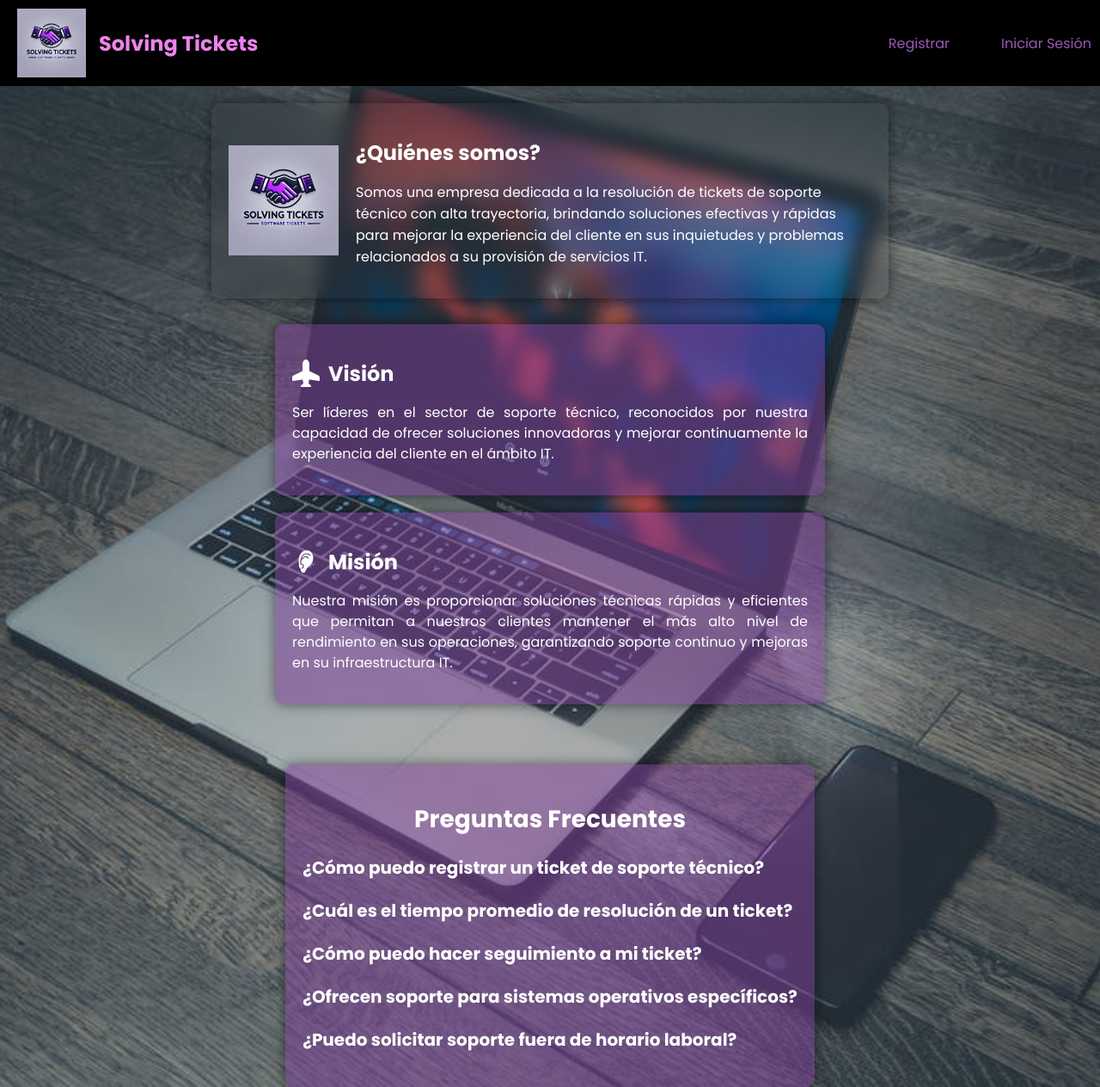
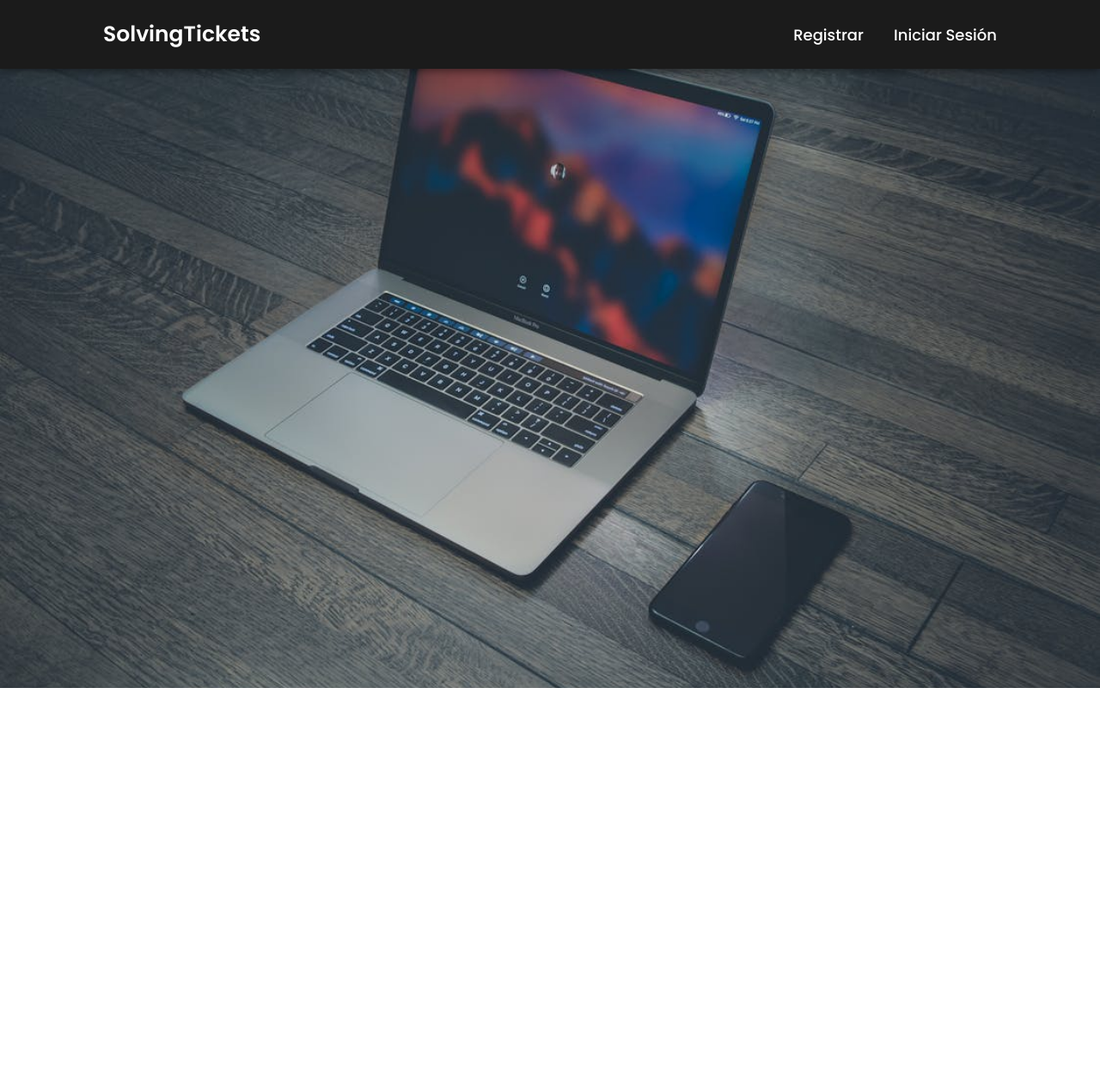
Before and after one commit to duendecillo2/SolvingTickets, a React (Create React App) app in the folder FrontEnd/tickets-react/: page / in a window 1280 px wide. Shown: the whole page at 86% size. After the commit the page ends 800 px from the top, so only its background shows below. Built offline with nearby package versions, Linux system fonts and the light colour scheme.

Commit message:
Exposicion 3

```diff
--- a/FrontEnd/tickets-react/src/App.css
+++ b/FrontEnd/tickets-react/src/App.css
@@ -1,5 +1,9 @@
 body {
-    background-color: #000;
-    margin: 0; /* Asegúrate de que no haya márgenes /
-    padding-top: 80px; / Espacio para el navbar */
+    font-family: 'Poppins', sans-serif;
+    background-image: url('./imagenes/pexels-photo-303383.jpeg');
+    background-repeat: no-repeat;
+    background-size: cover;
+    background-position: center;
+    background-attachment: fixed; /* Esto mantiene el fondo estático */
+    color: rgb(3, 3, 3);
 }
--- a/FrontEnd/tickets-react/src/components/NavBar.jsx
+++ b/FrontEnd/tickets-react/src/components/NavBar.jsx
@@ -1,29 +1,33 @@
 import React from 'react';
-import { Link } from 'react-router-dom';
-import '../styles/NavBarHomePage.css';
-import logo from '../media/logo.png';
+import { Link, useNavigate } from 'react-router-dom';
+import '../styles/NavBar.css';
 
-const NavBar = ({ links }) => {
+const Navbar = ({ links }) => {
+    const navigate = useNavigate();
+
+    const handleLogout = () => {
+        // Elimina el token del localStorage
+        localStorage.removeItem('token');
+        // Redirige al usuario a la página de inicio de sesión
+        navigate('/login');
+    };
+
     return (
         <nav className="navbar">
-            <div className="logo-container">
-                <img
-                    src={logo}
-                    alt="Logo"
-                    className="navbar-logo"
-                    onClick={() => window.location.reload()}
-                />
-                <span className="navbar-title">Solving Tickets</span>
-            </div>
-            <ul>
-                {links.map((link) => (
-                    <li key={link.path}>
-                        <Link to={link.path}>{link.label}</Link>
-                    </li>
+            <h1 className="logo">SolvingTickets</h1>
+            <nav>
+                {links.map((link, index) => (
+                    link.label === 'Cerrar Sesión' ? (
+                        <span key={index} onClick={handleLogout} className="navbar-link">
+                            {link.label}
+                        </span>
+                    ) : (
+                        <Link key={index} to={link.path} className="navbar-link">{link.label}</Link>
+                    )
                 ))}
-            </ul>
+            </nav>
         </nav>
     );
 };
 
-export default NavBar;
+export default Navbar;
--- a/FrontEnd/tickets-react/src/pages/HomePage.js
+++ b/FrontEnd/tickets-react/src/pages/HomePage.js
@@ -1,9 +1,7 @@
-import React, { useState } from 'react';
+// src/pages/HomePage.js
+import React from 'react';
 import Navbar from '../components/NavBar';
-import '../styles/HomePage.css'; // Asegúrate de tener estilos para la página
-import logo from '../media/logo.png'; // Importa el logo desde la ruta correcta
-import { GiHumanEar } from "react-icons/gi"; // Importa el ícono para Misión
-import { BsAirplaneFill } from "react-icons/bs";
+import '../styles/HomePage.css'
 
 const HomePage = () => {
     const links = [
@@ -11,78 +9,11 @@ const HomePage = () => {
         { path: '/login', label: 'Iniciar Sesión' },
     ];
 
-    const [activeQuestion, setActiveQuestion] = useState(null); // Estado para controlar qué pregunta está activa
-
-    const toggleQuestion = (index) => {
-        setActiveQuestion(activeQuestion === index ? null : index);
-    };
-
-    const faqs = [
-        {
-            question: "¿Cómo puedo registrar un ticket de soporte técnico?",
-            answer: "Puedes registrar un ticket desde nuestra página principal, haciendo clic en el botón 'Registrar'. Solo necesitas completar el formulario con la información solicitada y nuestro equipo comenzará a trabajar en tu solicitud."
-        },
-        {
-            question: "¿Cuál es el tiempo promedio de resolución de un ticket?",
-            answer: "El tiempo de resolución depende de la complejidad del problema, pero nuestro equipo se esfuerza en resolver el 90% de los casos en menos de 24 horas."
-        },
-        {
-            question: "¿Cómo puedo hacer seguimiento a mi ticket?",
-            answer: "Puedes hacer seguimiento a tu ticket iniciando sesión en nuestra plataforma con las credenciales que creaste al registrar el ticket. Allí verás el estado actualizado de tu solicitud."
-        },
-        {
-            question: "¿Ofrecen soporte para sistemas operativos específicos?",
-            answer: "Sí, ofrecemos soporte para una amplia variedad de sistemas operativos, incluidos Windows, macOS, y varias distribuciones de Linux. Asegúrate de especificar tu sistema al crear el ticket."
-        },
-        {
-            question: "¿Puedo solicitar soporte fuera de horario laboral?",
-            answer: "Contamos con un equipo de guardia que ofrece soporte 24/7 en casos de emergencia. Si necesitas asistencia fuera del horario regular, marca la opción de 'Soporte de Emergencia' al registrar tu ticket."
-        },
-    ];
-
     return (
-        <div className="container">
-            <Navbar links={links} className="navbar" />
-            <div className="floating-container">
-                <img src={logo} alt="Logo" className="middle-logo" />
-                <div className="about-us">
-                    <h2>¿Quiénes somos?</h2>
-                    <p>
-                        Somos una empresa dedicada a la resolución de tickets de soporte técnico con alta trayectoria,
-                        brindando soluciones efectivas y rápidas para mejorar la experiencia del cliente en sus inquietudes y problemas relacionados a su provisión de servicios IT.
-                    </p>
-                </div>
-            </div>
-
-            <div className="vision-mission-container">
-                <div className="vision">
-                    <h2><BsAirplaneFill />Visión</h2>
-                    <p>
-                        Ser líderes en el sector de soporte técnico, reconocidos por nuestra capacidad de ofrecer soluciones innovadoras y mejorar continuamente la experiencia del cliente en el ámbito IT.
-                    </p>
-                </div>
-                <div className="mission">
-                    <h2><GiHumanEar /> Misión</h2>
-                    <p>
-                        Nuestra misión es proporcionar soluciones técnicas rápidas y eficientes que permitan a nuestros clientes mantener el más alto nivel de rendimiento en sus operaciones, garantizando soporte continuo y mejoras en su infraestructura IT.
-                    </p>
-                </div>
-            </div>
-
-            {/* Nueva sección de preguntas frecuentes */}
-            <div className="faq-container">
-                <h2>Preguntas Frecuentes</h2>
-                {faqs.map((faq, index) => (
-                    <div key={index} className="faq-item">
-                        <h3 onClick={() => toggleQuestion(index)} style={{ cursor: 'pointer' }}>
-                            {faq.question}
-                        </h3>
-                        {activeQuestion === index && (
-                            <p>{faq.answer}</p>
-                        )}
-                    </div>
-                ))}
-            </div>
+        <div>
+            <Navbar links={links} />
+            <h1>Bienvenido a la Página Principal</h1>
+            <p>Aquí puedes registrarte o iniciar sesión.</p>
         </div>
     );
 };
--- a/FrontEnd/tickets-react/src/styles/HomePage.css
+++ b/FrontEnd/tickets-react/src/styles/HomePage.css
@@ -1,34 +1,24 @@
 @import url('https://fonts.googleapis.com/css2?family=Poppins:wght@300;400;500;600;700;800;900&display=swap');
-
-body {
-    margin: 0;
-    font-family: 'Poppins', sans-serif;
-    background-image: url('../media/fondo.jpeg');
-    background-repeat: no-repeat;
-    background-size: cover;
-    background-position: center;
-    color: white;
-}
 
 .container {
     display: flex;
     flex-direction: column;
     align-items: center;
-    justify-content: flex-start;
-    min-height: 100vh;
+    justify-content: center;
+    height: 100vh;
     position: relative;
-    padding-top: 100px;
 }
 
 .floating-container {
     display: flex;
     align-items: center;
     justify-content: center;
-    margin-top: 20px;
+    margin-top: 50px;
     padding: 20px;
     border-radius: 10px;
     backdrop-filter: blur(10px);
     box-shadow: 0 0 15px rgba(0, 0, 0, 0.5);
+    animation: background-change 5s ease infinite;
 }
 
 .middle-logo {
@@ -51,77 +41,14 @@ body {
     font-size: 16px;
 }
 
-.vision-mission-container {
-    display: flex;
-    flex-direction: column;
-    align-items: center;
-    justify-content: center;
-    margin-top: 30px;
+@keyframes background-change {
+    0% {
+        background-color: rgba(125, 60, 152, 0.5);
+    }
+    50% {
+        background-color: rgba(255, 105, 180, 0.5);
+    }
+    100% {
+        background-color: rgba(125, 60, 152, 0.5);
+    }
 }
-
-.vision, .mission {
-    max-width: 600px;
-    margin-bottom: 20px;
-    padding: 20px;
-    background-color: rgba(125, 60, 152, 0.5);
-    border-radius: 10px;
-    box-shadow: 0 0 15px rgba(0, 0, 0, 0.5);
-    color: #fff;
-}
-
-.vision h2, .mission h2 {
-    font-size: 24px;
-    margin-bottom: 10px;
-    color: white;
-    display: flex;
-    align-items: center;
-}
-
-.vision h2 svg, .mission h2 svg {
-    margin-right: 10px;
-    font-size: 32px;
-}
-
-.vision p, .mission p {
-    font-size: 16px;
-    line-height: 1.5;
-    text-align: justify;
-}
-
-.faq-container {
-    margin-top: 50px;
-    padding: 20px;
-    max-width: 800px;
-    background-color: rgba(125, 60, 152, 0.5);
-    border-radius: 10px;
-    box-shadow: 0 0 15px rgba(0, 0, 0, 0.5);
-    color: white;
-}
-
-.faq-container h2 {
-    font-size: 28px;
-    margin-bottom: 20px;
-    text-align: center;
-}
-
-.faq-item {
-    margin-bottom: 20px;
-}
-
-.faq-item h3 {
-    font-size: 20px;
-    margin-bottom: 10px;
-    color: white;
-    transition: color 0.3s ease;
-}
-
-.faq-item h3:hover {
-    color: #ffcc00;
-}
-
-.faq-item p {
-    font-size: 16px;
-    line-height: 1.5;
-    color: white;
-    text-align: justify;
-}
--- a/FrontEnd/tickets-react/src/styles/LoginRegisterForm.module.css
+++ b/FrontEnd/tickets-react/src/styles/LoginRegisterForm.module.css
@@ -4,15 +4,15 @@
     display: flex;
     align-items: center;
     justify-content: center;
-    margin-top: 120px;
+    margin: 40px;
 }
 
 .wrapper {
     position: relative;
     width: 400px;
     height: 500px;
-    background: #605f74;
-    box-shadow: 0 0 50px #60b6cc;
+    background: #000;
+    box-shadow: 0 0 50px #7D3C98;
     border-radius: 20px;
     padding: 40px;
     overflow: hidden;
--- a/FrontEnd/tickets-react/src/styles/NavBar.css
+++ b/FrontEnd/tickets-react/src/styles/NavBar.css
@@ -1,36 +1,49 @@
-.navbar {
-    background-color: #000000; /* Color de fondo del navbar */
-    color: #fff; /* Color del texto */
-    padding: 10px 20px; /* Espaciado interno del navbar */
-    position: relative; /* Posición relativa para el contenedor */
+@import url('https://fonts.googleapis.com/css2?family=Poppins:wght@300;400;500;600;700;800;900&display=swap');
+
+* {
+    margin: 0;
+    padding: 0;
+    box-sizing: border-box;
+    scroll-behavior: smooth;
+    font-family: 'Poppins', sans-serif;
 }
 
-.navbar-container {
-    display: flex; /* Usar flexbox para alinear elementos */
-    justify-content: space-between; /* Espacio entre el logo y el menú */
-    align-items: center; /* Alinear verticalmente el contenido */
+.navbar {
+    position: fixed;
+    top: 0;
+    left: 0;
+    width: 100%;
+    padding: 20px 120px;
+    background: #1b1b1b;
+    box-shadow: 0 2px 10px rgba(0, 0, 0, 0.5); /* Sombra */
+    display: flex;
+    justify-content: space-between;
+    align-items: center;
+    z-index: 100;
+    height: 80px;
 }
 
-.navbar-logo {
-    font-size: 24px; /* Tamaño del texto del logo */
-    font-weight: bold; /* Negrita para el logo */
+.logo {
+    font-size: 25px;
+    color: #ffffff;
+    text-decoration: none;
+    font-weight: 600;
+    margin: 40px 0px;
 }
 
 .navbar-menu {
-    list-style: none; /* Eliminar los puntos de la lista */
-    display: flex; /* Usar flexbox para el menú */
-}
-
-.navbar-menu li {
-    margin-left: 20px; /* Espaciado entre los elementos del menú */
+    display: flex; /* Asegúrate de que los enlaces estén en una fila */
 }
 
 .navbar-link {
-    color: #fff; /* Color de los enlaces */
-    text-decoration: none; /* Sin subrayado en los enlaces */
-    transition: color 0.3s; /* Efecto de transición para el color */
+    font-size: 18px;
+    color: #ffffff; /* Color de los enlaces */
+    text-decoration: none;
+    font-weight: 500;
+    margin-left: 35px;
+    transition: .3s;
 }
 
 .navbar-link:hover {
-    color: #f39c12; /* Color de los enlaces al pasar el ratón */
+    color: #7D3C98; /* Cambia a un color morado al pasar el ratón */
 }
```
Also changed, not shown: FrontEnd/tickets-react/src/pages/LoginForm.js (line endings or trailing spaces), FrontEnd/tickets-react/src/pages/RegisterForm.js (line endings or trailing spaces).
